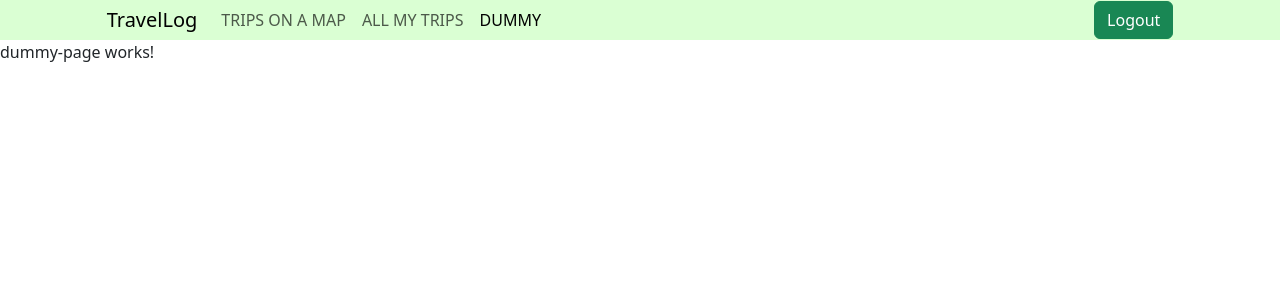
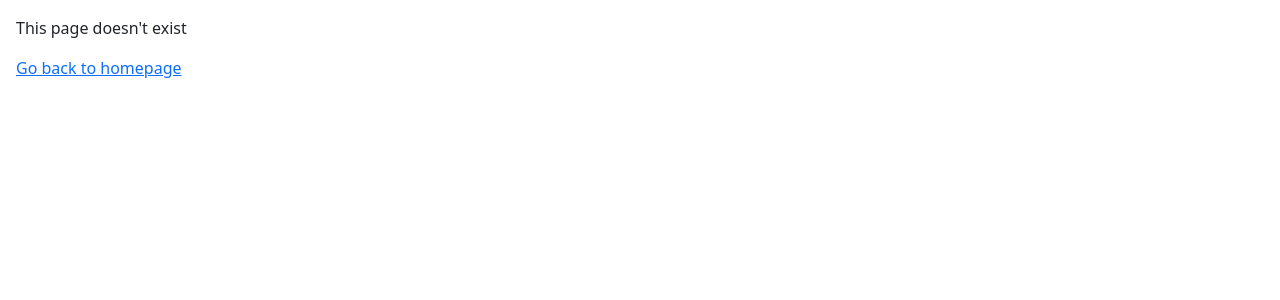
Before and after one commit to shroom-r/travel-log, an Angular app: page /dummy/tripsOnMap/tripsOnMap in a window 1280 px wide. Shown: the top 300 px of the page. Built offline with nearby package versions, Linux system fonts and the light colour scheme; no server answers.

Commit message:
Add page not found component

```diff
--- a/src/app/app-routing.module.ts
+++ b/src/app/app-routing.module.ts
@@ -5,6 +5,7 @@ import { DummyPageComponent } from './dummy-page/dummy-page.component';
 import { authGuard } from './auth/guards/auth.guard';
 import { TripsOnMapPageComponent } from './trips-on-map-page/trips-on-map-page.component';
 import { AllMyTripsPageComponent } from './all-my-trips-page/all-my-trips-page.component';
+import { PageNotFoundComponent } from './page-not-found/page-not-found.component';
 
 const routes: Routes = [
   //{ path: "", redirectTo: "dummy", pathMatch: "full" },
@@ -34,7 +35,7 @@ const routes: Routes = [
     ]
   },
 
-  { path: '**', component: DummyPageComponent /*PageNotFoundComponent TBD !!*/ }
+  { path: '**', component: PageNotFoundComponent }
 ];
 
 @NgModule({
--- a/src/app/app.module.ts
+++ b/src/app/app.module.ts
@@ -11,6 +11,7 @@ import { NavBarComponent } from './nav-bar/nav-bar.component';
 import { TripsOnMapPageComponent } from './trips-on-map-page/trips-on-map-page.component';
 import { AllMyTripsPageComponent } from './all-my-trips-page/all-my-trips-page.component';
 import { ListPlacesComponent } from './list-places/list-places.component';
+import { PageNotFoundComponent } from './page-not-found/page-not-found.component';
 
 @NgModule({
   declarations: [
@@ -19,7 +20,8 @@ import { ListPlacesComponent } from './list-places/list-places.component';
     NavBarComponent,
     TripsOnMapPageComponent,
     AllMyTripsPageComponent,
-    ListPlacesComponent
+    ListPlacesComponent,
+    PageNotFoundComponent
   ],
   imports: [
     BrowserModule,
--- a/src/app/auth/logout-button/logout-button.component.ts
+++ b/src/app/auth/logout-button/logout-button.component.ts
@@ -4,7 +4,7 @@ import { Router } from "@angular/router";
 
 @Component({
   selector: "app-logout-button",
-  template: '<button type="button" class="btn btn-success" (click)="logout()">Logout</button>',
+  template: '<button type="button" class="btn btn-success m-2" (click)="logout()">Logout</button>',
 })
 export class LogoutButtonComponent {
   constructor(private auth: AuthService, private router: Router) {}
--- /dev/null
+++ b/src/app/page-not-found/page-not-found.component.ts
@@ -0,0 +1,9 @@
+import { Component } from '@angular/core';
+
+@Component({
+  selector: 'app-page-not-found',
+  template: "<div class=\"p-3\"><p>This page doesn't exist</p><a class=\"\" routerLink=\"/\">Go back to homepage</a></div>",
+})
+export class PageNotFoundComponent {
+
+}
```
